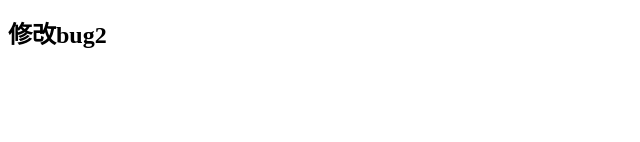
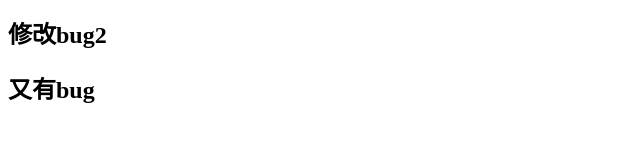
Before and after one commit to cuiqiqiqi/git-demo, a plain HTML site: page index.html in a window 1280 px wide. Shown: the part 222-364 px from the top of the page, without its empty margins (0-640 px from the left). Drawn offline with Linux system fonts and the light colour scheme.

Commit message:
修改新的bug

```diff
--- a/index.html
+++ b/index.html
@@ -11,5 +11,6 @@
   <h2>修改bug</h2>
   <h3>master分支修改代码</h3>
   <h2>修改bug2</h2>
+  <h2>又有bug</h2>
 </body>
 </html>
```
